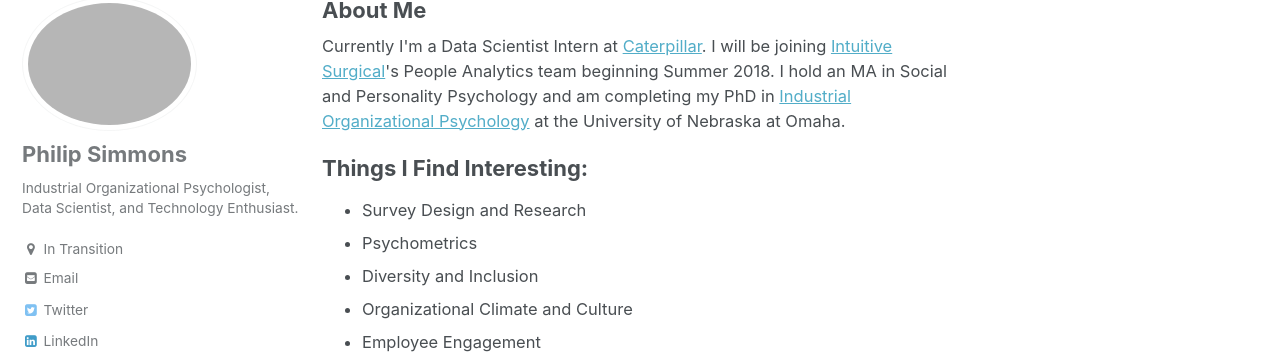
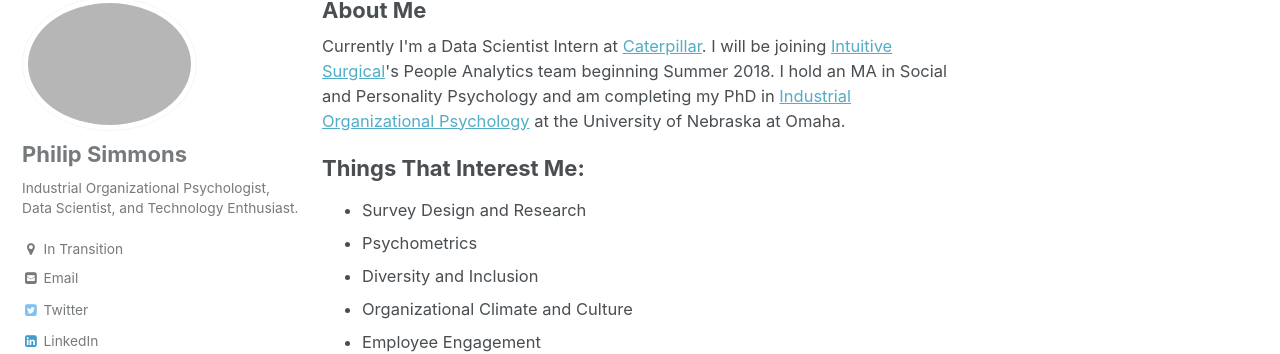
Before and after one commit to PhilpSimmons/PhilpSimmons.github.io, a Jekyll site: the page built from about-me.html, in a window 1280 px wide and 900 px high. Shown: the part 147-501 px from the top of the window. Built offline with Jekyll 4.4.1, drawn with Linux system fonts in a browser that asks for light colours.

Commit message:
and again

```diff
--- a/about-me.html
+++ b/about-me.html
@@ -7,7 +7,7 @@ author_profile: true
 <p style="font-size:75%;" style="font-family:verdana;">Currently I'm a Data Scientist Intern at <a href="https://www.caterpillar.com/">Caterpillar</a>. I will be joining <a href="https://www.intuitivesurgical.com/">Intuitive Surgical</a>'s People Analytics team beginning Summer 2018. I hold an MA in Social and Personality Psychology and am completing my PhD in <a href="http://www.apa.org/ed/graduate/specialize/industrial.aspx">Industrial Organizational Psychology</a> at the University of Nebraska at Omaha.
 </p>
 
-<h1 style="font-size:100%;">Things I Find Interesting:</h1>
+<h1 style="font-size:100%;">Things That Interest Me:</h1>
 <ul style="font-size:75%;" style="font-family:verdana;">
 	<li>Survey Design and Research</li>
 	<li>Psychometrics</li>
```
